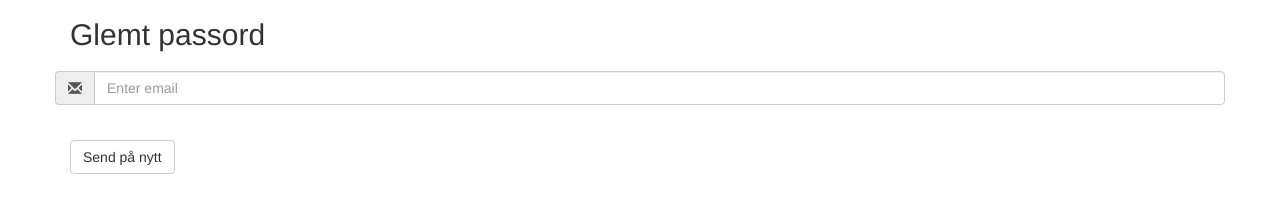
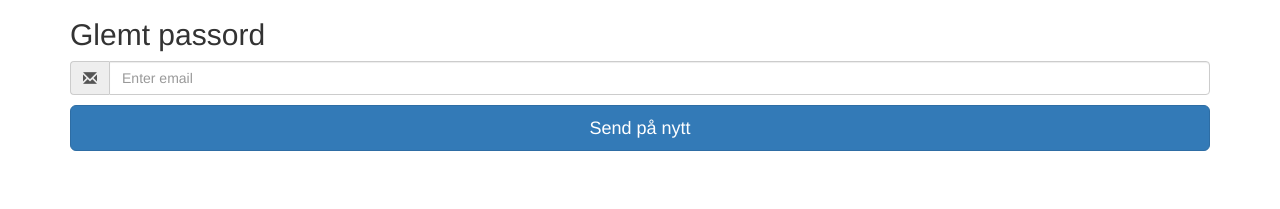
Before and after one commit to tonivuc/WADAsys, a plain HTML site: page HHManager/src/main/webapp/HTML/glemtpassord.html in a window 1280 px wide. Shown: the part 644-853 px from the top of the page. After the commit the page ends 815 px from the top, so only its background shows below. Drawn offline with nearby package versions, Linux system fonts and the light colour scheme.

Commit message:
Fixed view

```diff
--- a/HHManager/src/main/webapp/HTML/glemtpassord.html
+++ b/HHManager/src/main/webapp/HTML/glemtpassord.html
@@ -14,20 +14,15 @@
 
 <div class="container glemtpassord">
     <div class="col-8">
-        <a href="#"><img class="logo img-fluid img-thumbnail" src="../../resources/Bilder/storlogo.png" alt="Logo"></a>
-        <h2>Glemt passord</h2>
         <form class="form-horizontal">
-            <div class="form-group">
+            <a href="#"><img class="logo img-fluid img-thumbnail" src="../../resources/Bilder/storlogo.png" alt="Logo"></a>
+            <h2>Glemt passord</h2>
                 <div class="input-group">
                     <span class="input-group-addon"><i class="glyphicon glyphicon-envelope"></i></span>
                     <input type="email" class="form-control" id="email" placeholder="Enter email" name="email">
-                </div>
             </div>
-            <div class="form-group">
-                <div class="col-sm-10">
-                    <button type="submit" class="btn btn-default">Send på nytt</button>
-                </div>
-            </div>
+
+            <button class="btn btn-lg btn-primary btn-block" type="submit">Send på nytt</button>
         </form>
     </div>
 </div>
```
Also changed, not shown: HHManager/src/main/webapp/HTML/lagbruker.html (+1 -1 lines), HHManager/src/main/webapp/HTML/logginn.html (+4 -2 lines).
